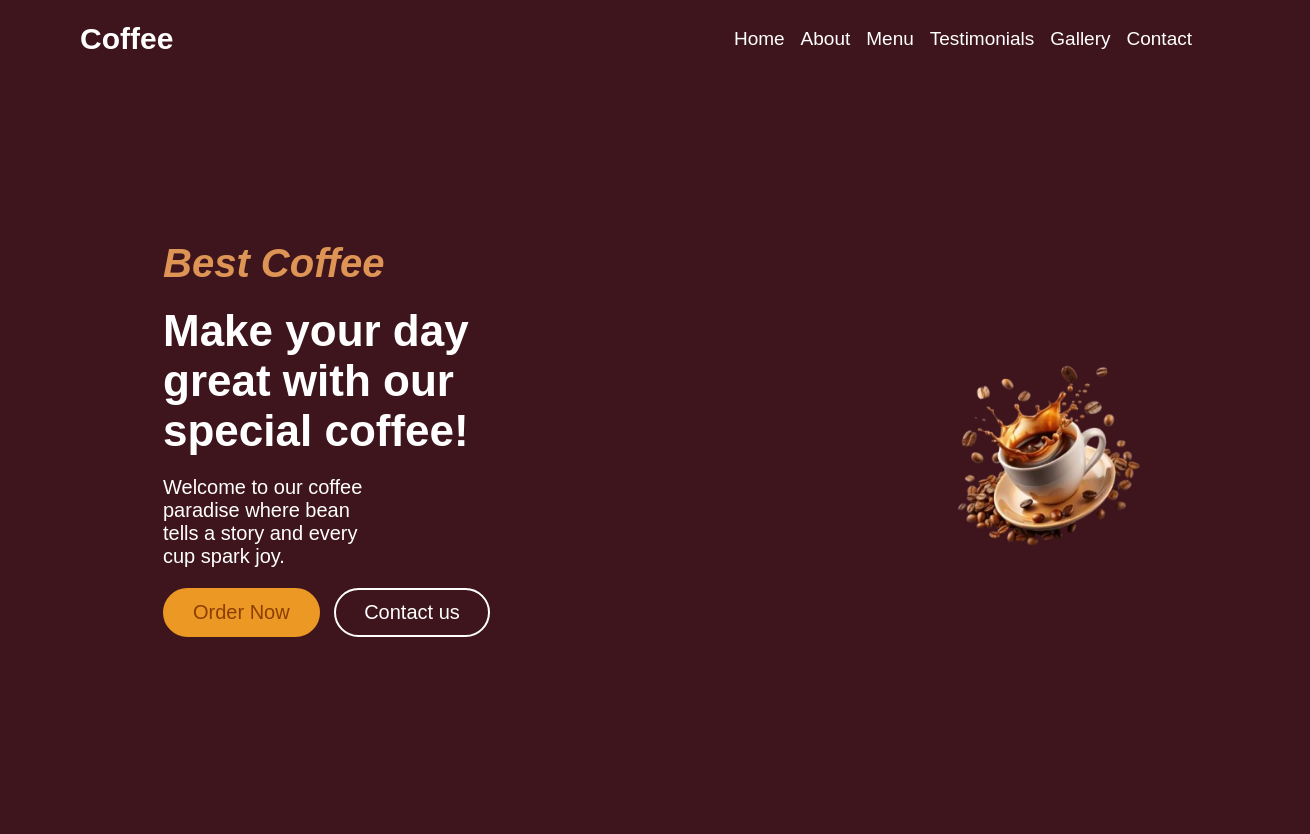
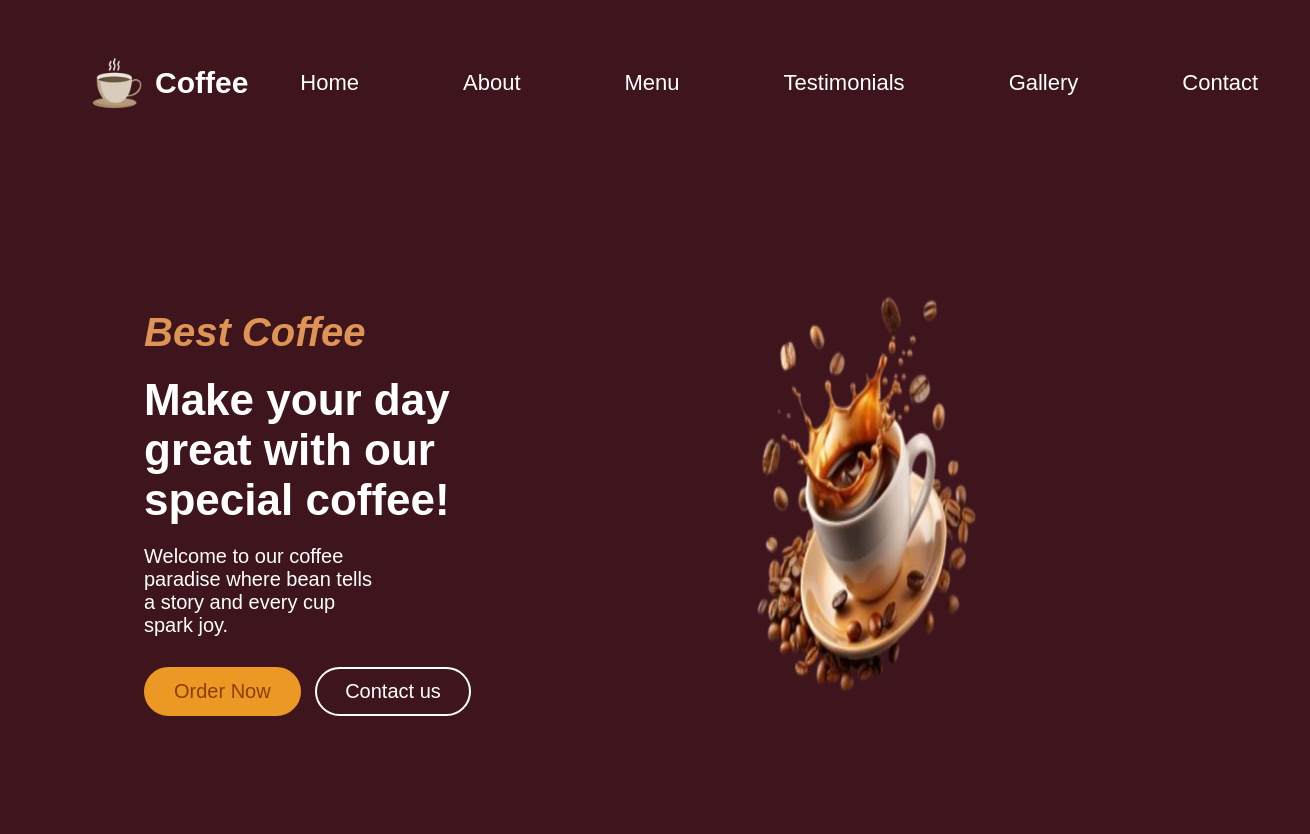
Before and after one commit to ashi120423/Css-work3, a plain HTML site: page index.html in a window 1280 px wide. Shown: the whole page, 1310 px wide, since content can reach past the window. Drawn offline with Linux system fonts and the light colour scheme.

Commit message:
css work3 add changes

```diff
--- a/index.html
+++ b/index.html
@@ -9,7 +9,7 @@
 <body>
     <nav>
         <div class="logo">
-            <img src="" alt="">
+            <img src="images/coffee.png" alt="">
             <h2>Coffee</h2>
         </div>
          <div class="item">
@@ -31,7 +31,7 @@
 
         </div>
         <div class="right">
-            <!-- <img src="images/cup.png" alt=""> -->
+            <img src="images/cup-1184x700.png" alt="">
         </div>
     </section>
 
--- a/style.css
+++ b/style.css
@@ -15,13 +15,19 @@ nav {
     display: flex;
     justify-content: space-between;
     align-items: center;
-    padding: 20px 80px;
+    padding: 18px 92px;
 }
 
 .logo {
     display: flex;
     align-items: center;
+    gap: 13px;
 }
+.logo img{
+    width: 50px;
+    height: 50px;
+}
+
 
 .logo h2 {
     font-size: 30px;
@@ -36,8 +42,9 @@ nav {
 .item a {
     text-decoration: none;
     color: white;
-    font-size: 19px;
-    margin: 8px;
+   font-size: 22px;
+  margin: 52px;
+
 }
 
 #main {
@@ -49,9 +56,10 @@ nav {
 }
 
 #main .left {
-    width: 50%;
-    margin-bottom: 21px;
-    padding: 63px;
+ width: 40%;
+  margin-bottom: 21px;
+  padding: 44px;
+
 
 }
 
@@ -71,11 +79,10 @@ nav {
 }
 
 #main .left p {
-    font-size: 20px;
-    width: 54%;
-    color: white;
-
-    margin-bottom: 20px;
+  font-size: 20px;
+  width: 67%;
+  color: white;
+  margin-bottom: 30px;
 
 
 }
@@ -100,11 +107,27 @@ nav {
   margin-left: 10px;
 
 }
-#main .right{
+/* #main .right{
    width: 50%;
    background-image: url("images/cup.png");
    background-position: center;
    background-repeat: no-repeat;
    background-size: contain;
 
+} */
+
+#main .right {
+    width: 60%;
+    position: relative;
 }
+
+#main .right img {
+ width: 100%;
+  height: 700px;
+  display: block;
+  position: absolute;
+  top: -135px;
+  bottom: 45px;
+  right: 156px;
+
+}
```
Also changed, not shown: images/coffee.png (added), images/cup-1184x700.png (added), images/cup.png (deleted).
